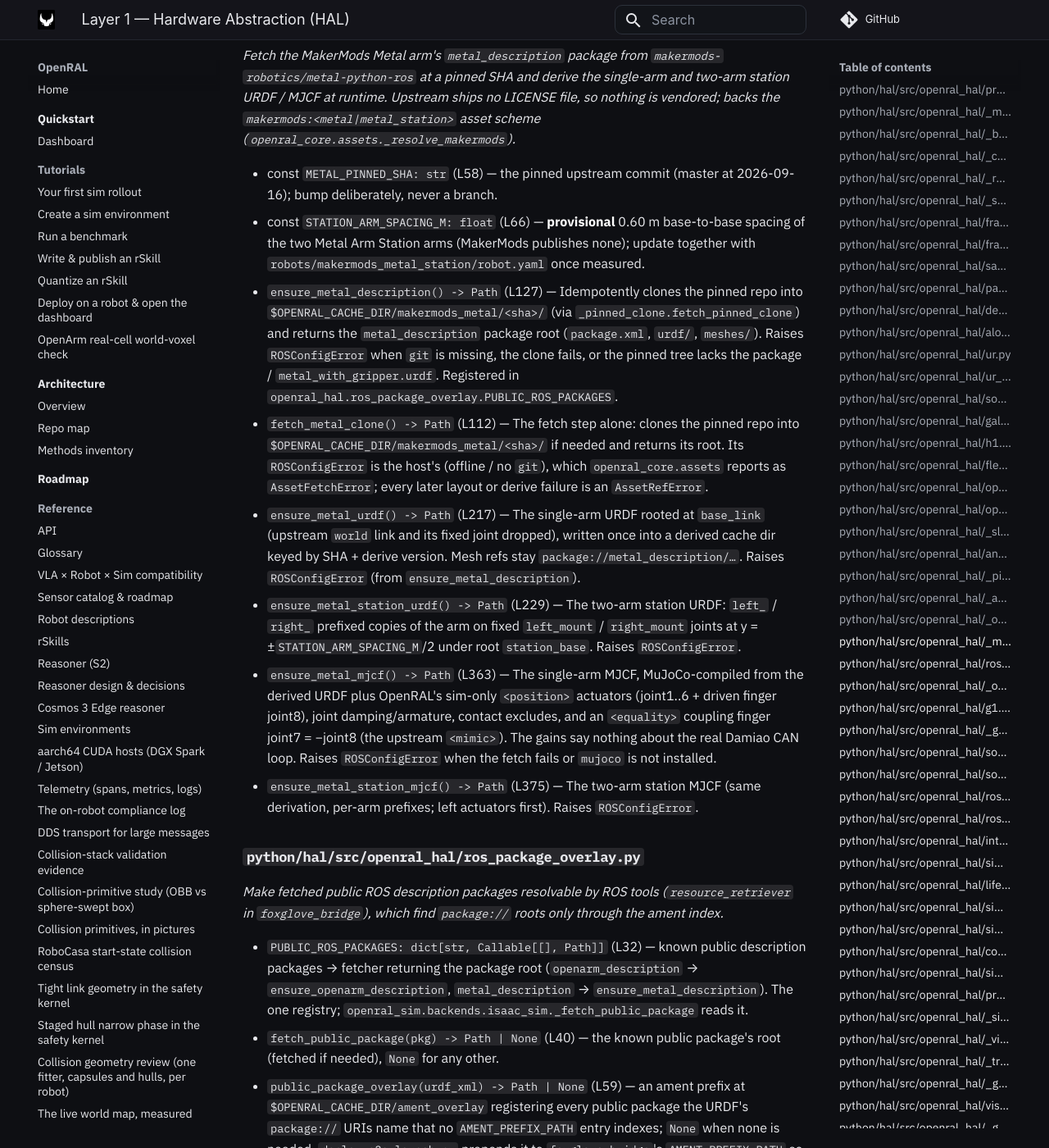
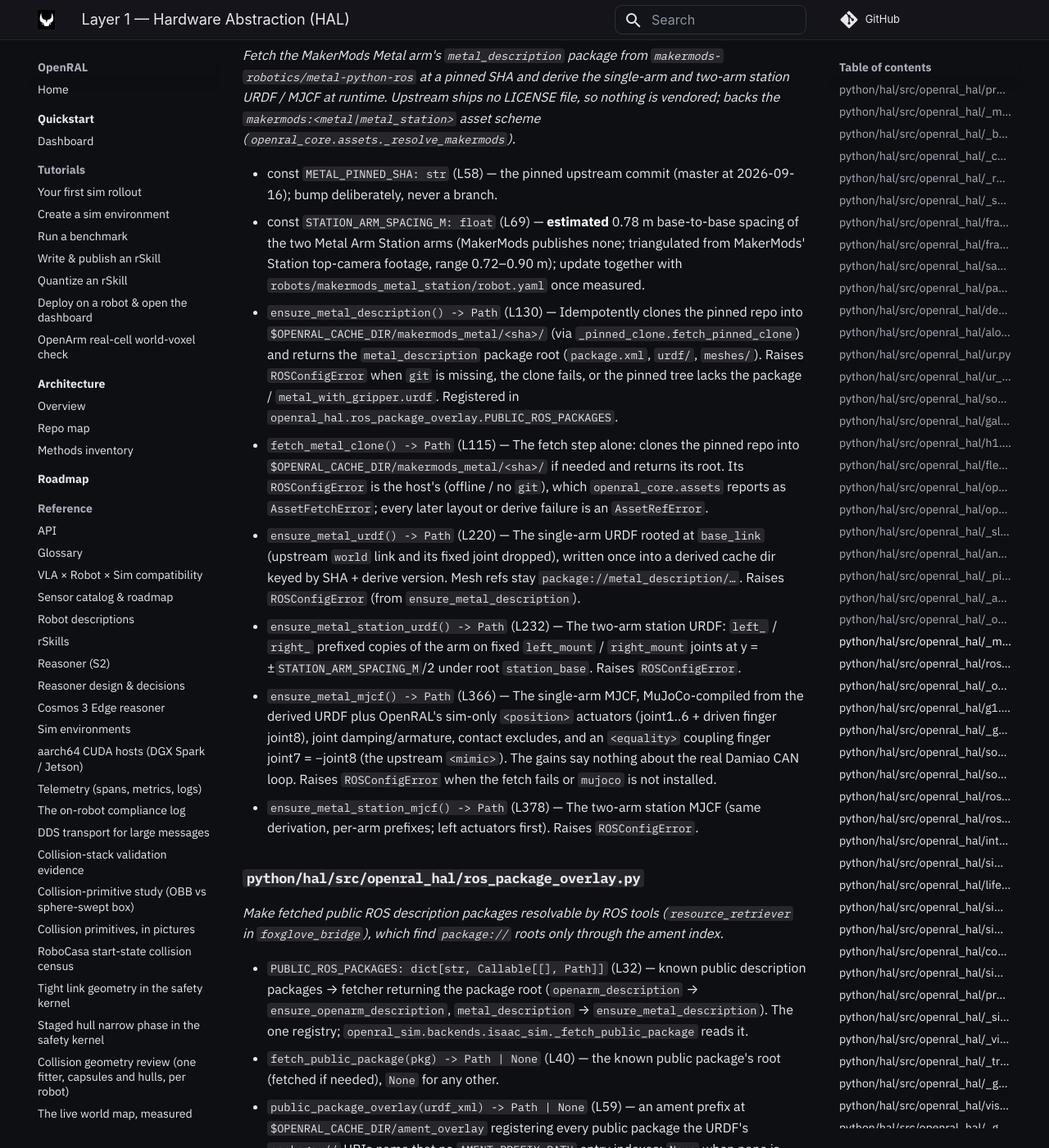
Before and after one commit to OpenRAL/openral, an MkDocs documentation site: the page built from docs/methods/01-hal.md, in a window 1280 px wide and 1400 px high, scrolled down 33142 px. Shown: the whole window at 82% size. Built offline with MkDocs 1.6.1 and Material for MkDocs 9.7.7, drawn with Linux system fonts in a browser that asks for light colours; comment, search, counter and statistics services are not loaded.

Commit message:
fix(hal): estimate Metal Arm Station spacing and top-camera mount from MakerMods footage
The station's 0.60 m spacing and top-camera pose were placeholders.
Triangulate them from MakerMods' own material instead (still not a
hardware measurement, so every mount stays uncalibrated):
- Top camera: mast centred between the arms, ~0.19 m behind the arm-base
  line, lens ~0.62 m above the plate, ~25 deg down, f ~300 px @ 640x480
  (~94 deg HFOV). PnP of the held cube against follower FK in
  HappyEthan/metal_pick_place (244 points, median 3 px); the hero-video
  mast height (arm rest height as scale) fixes the focal/distance coupling.
- Arm spacing 0.78 m (range 0.72-0.90): parked grippers in the Station
  app's top-camera feed under that camera pose.
The rendered sim top view now matches the real feed's framing.

Co-Authored-By: Claude Opus 5.5 <noreply@anthropic.com>
Claude-Session: https://claude.ai/code/session_01NavzwahQE7hF8v3T9A6a5E
Signed-off-by: Adrian <adrianllopart@gmail.com>

```diff
--- a/docs/architecture/repo-state-map.html
+++ b/docs/architecture/repo-state-map.html
@@ -751,7 +751,7 @@ const LAYERS = [
         title: "HAL · MakerMods Metal arm + Metal Arm Station (sim, MuJoCo)",
         pkg: "python/hal · _makermods_metal_assets.py · robots/makermods_metal{,_station}",
         status: "yellow",
-        desc: "Two pure-data manifests (hal.sim: null → build_hal derives MujocoArmHAL.from_description from the sim: block; no per-robot Python class): robots/makermods_metal (one MakerMods Metal arm, makermods.ai/metal-arm — marketed 7-axis = 6 revolute joints + a parallel gripper of two coupled prismatic fingers; 7-D joint-position action) and robots/makermods_metal_station (two arms + a top camera; 14-D). Assets come from the makermods:<metal|metal_station> resolve_asset scheme: openral_hal._makermods_metal_assets clones makermods-robotics/metal-python-ros at METAL_PINNED_SHA and derives the URDF (root base_link / station_base) and MJCF (OpenRAL's sim-only <position> gains + finger <equality>) at runtime — nothing vendored, because upstream ships no LICENSE file. metal_description is registered in PUBLIC_ROS_PACKAGES for package:// mesh refs. In development rather than working: station spacing (STATION_ARM_SPACING_M = 0.60 m) and the top-camera mount are provisional (MakerMods publishes neither), every camera mount is uncalibrated, and the actuator gains say nothing about the real Damiao CAN loop. Sim-tested in tests/sim/test_data_driven_mujoco_hal.py (both manifests in the data-driven MujocoArmHAL matrix).",
+        desc: "Two pure-data manifests (hal.sim: null → build_hal derives MujocoArmHAL.from_description from the sim: block; no per-robot Python class): robots/makermods_metal (one MakerMods Metal arm, makermods.ai/metal-arm — marketed 7-axis = 6 revolute joints + a parallel gripper of two coupled prismatic fingers; 7-D joint-position action) and robots/makermods_metal_station (two arms + a top camera; 14-D). Assets come from the makermods:<metal|metal_station> resolve_asset scheme: openral_hal._makermods_metal_assets clones makermods-robotics/metal-python-ros at METAL_PINNED_SHA and derives the URDF (root base_link / station_base) and MJCF (OpenRAL's sim-only <position> gains + finger <equality>) at runtime — nothing vendored, because upstream ships no LICENSE file. metal_description is registered in PUBLIC_ROS_PACKAGES for package:// mesh refs. In development rather than working: station spacing (STATION_ARM_SPACING_M = 0.78 m) and the top-camera mount (mast centred behind the arms, ~0.62 m up, ~25° down, ~94° HFOV) are estimates triangulated from MakerMods' footage, not measurements (MakerMods publishes neither), every camera mount is uncalibrated, and the actuator gains say nothing about the real Damiao CAN loop. Sim-tested in tests/sim/test_data_driven_mujoco_hal.py (both manifests in the data-driven MujocoArmHAL matrix).",
         inputs: ["Action (7-D / 14-D)"],
         outputs: ["JointState (7-D / 14-D)"],
         schemas: ["RobotDescription", "AssetRefs", "SimDescription", "JointState", "Action"],
--- a/docs/methods/01-hal.md
+++ b/docs/methods/01-hal.md
@@ -491,13 +491,13 @@ _Fetch Enactic's public `openarm_description` ROS package (Apache-2.0) — the `
 _Fetch the MakerMods Metal arm's `metal_description` package from `makermods-robotics/metal-python-ros` at a pinned SHA and derive the single-arm and two-arm station URDF / MJCF at runtime. Upstream ships no LICENSE file, so nothing is vendored; backs the `makermods:<metal|metal_station>` asset scheme (`openral_core.assets._resolve_makermods`)._
 
 - const `METAL_PINNED_SHA: str` (L58) — the pinned upstream commit (master at 2026-09-16); bump deliberately, never a branch.
-- const `STATION_ARM_SPACING_M: float` (L66) — **provisional** 0.60 m base-to-base spacing of the two Metal Arm Station arms (MakerMods publishes none); update together with `robots/makermods_metal_station/robot.yaml` once measured.
-- `ensure_metal_description() -> Path` (L127) — Idempotently clones the pinned repo into `$OPENRAL_CACHE_DIR/makermods_metal/<sha>/` (via `_pinned_clone.fetch_pinned_clone`) and returns the `metal_description` package root (`package.xml`, `urdf/`, `meshes/`). Raises `ROSConfigError` when `git` is missing, the clone fails, or the pinned tree lacks the package / `metal_with_gripper.urdf`. Registered in `openral_hal.ros_package_overlay.PUBLIC_ROS_PACKAGES`.
-- `fetch_metal_clone() -> Path` (L112) — The fetch step alone: clones the pinned repo into `$OPENRAL_CACHE_DIR/makermods_metal/<sha>/` if needed and returns its root. Its `ROSConfigError` is the host's (offline / no `git`), which `openral_core.assets` reports as `AssetFetchError`; every later layout or derive failure is an `AssetRefError`.
-- `ensure_metal_urdf() -> Path` (L217) — The single-arm URDF rooted at `base_link` (upstream `world` link and its fixed joint dropped), written once into a derived cache dir keyed by SHA + derive version. Mesh refs stay `package://metal_description/…`. Raises `ROSConfigError` (from `ensure_metal_description`).
-- `ensure_metal_station_urdf() -> Path` (L229) — The two-arm station URDF: `left_` / `right_` prefixed copies of the arm on fixed `left_mount` / `right_mount` joints at y = ±`STATION_ARM_SPACING_M`/2 under root `station_base`. Raises `ROSConfigError`.
-- `ensure_metal_mjcf() -> Path` (L363) — The single-arm MJCF, MuJoCo-compiled from the derived URDF plus OpenRAL's sim-only `<position>` actuators (joint1..6 + driven finger joint8), joint damping/armature, contact excludes, and an `<equality>` coupling finger joint7 = −joint8 (the upstream `<mimic>`). The gains say nothing about the real Damiao CAN loop. Raises `ROSConfigError` when the fetch fails or `mujoco` is not installed.
-- `ensure_metal_station_mjcf() -> Path` (L375) — The two-arm station MJCF (same derivation, per-arm prefixes; left actuators first). Raises `ROSConfigError`.
+- const `STATION_ARM_SPACING_M: float` (L69) — **estimated** 0.78 m base-to-base spacing of the two Metal Arm Station arms (MakerMods publishes none; triangulated from MakerMods' Station top-camera footage, range 0.72–0.90 m); update together with `robots/makermods_metal_station/robot.yaml` once measured.
+- `ensure_metal_description() -> Path` (L130) — Idempotently clones the pinned repo into `$OPENRAL_CACHE_DIR/makermods_metal/<sha>/` (via `_pinned_clone.fetch_pinned_clone`) and returns the `metal_description` package root (`package.xml`, `urdf/`, `meshes/`). Raises `ROSConfigError` when `git` is missing, the clone fails, or the pinned tree lacks the package / `metal_with_gripper.urdf`. Registered in `openral_hal.ros_package_overlay.PUBLIC_ROS_PACKAGES`.
+- `fetch_metal_clone() -> Path` (L115) — The fetch step alone: clones the pinned repo into `$OPENRAL_CACHE_DIR/makermods_metal/<sha>/` if needed and returns its root. Its `ROSConfigError` is the host's (offline / no `git`), which `openral_core.assets` reports as `AssetFetchError`; every later layout or derive failure is an `AssetRefError`.
+- `ensure_metal_urdf() -> Path` (L220) — The single-arm URDF rooted at `base_link` (upstream `world` link and its fixed joint dropped), written once into a derived cache dir keyed by SHA + derive version. Mesh refs stay `package://metal_description/…`. Raises `ROSConfigError` (from `ensure_metal_description`).
+- `ensure_metal_station_urdf() -> Path` (L232) — The two-arm station URDF: `left_` / `right_` prefixed copies of the arm on fixed `left_mount` / `right_mount` joints at y = ±`STATION_ARM_SPACING_M`/2 under root `station_base`. Raises `ROSConfigError`.
+- `ensure_metal_mjcf() -> Path` (L366) — The single-arm MJCF, MuJoCo-compiled from the derived URDF plus OpenRAL's sim-only `<position>` actuators (joint1..6 + driven finger joint8), joint damping/armature, contact excludes, and an `<equality>` coupling finger joint7 = −joint8 (the upstream `<mimic>`). The gains say nothing about the real Damiao CAN loop. Raises `ROSConfigError` when the fetch fails or `mujoco` is not installed.
+- `ensure_metal_station_mjcf() -> Path` (L378) — The two-arm station MJCF (same derivation, per-arm prefixes; left actuators first). Raises `ROSConfigError`.
 
 ### `python/hal/src/openral_hal/ros_package_overlay.py`
 _Make fetched public ROS description packages resolvable by ROS tools (`resource_retriever` in `foxglove_bridge`), which find `package://` roots only through the ament index._
```
Also changed, not shown: python/hal/README.md (+1 -1 lines), robots/makermods_metal_station/README.md (+8 -6 lines), 2 other files.
